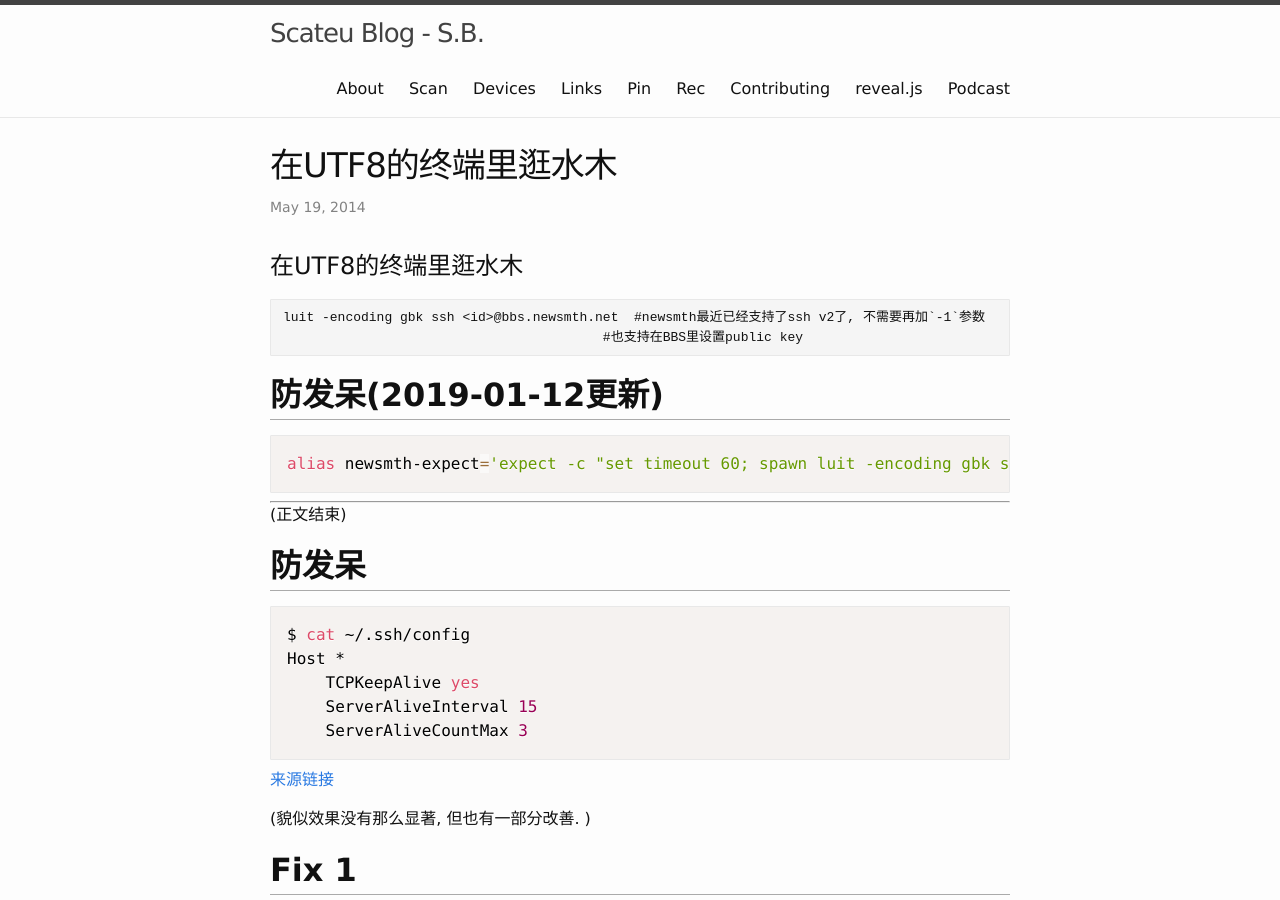
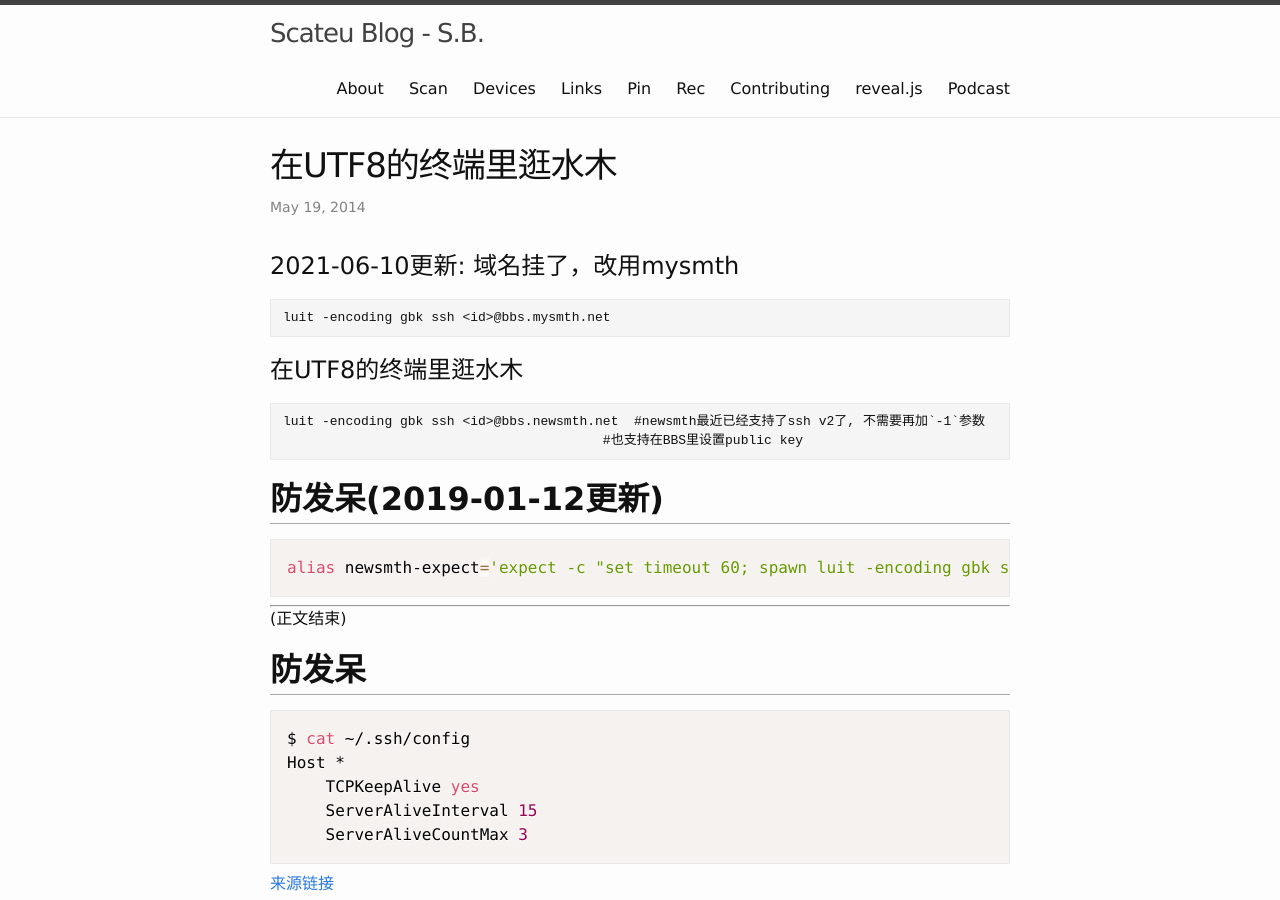
Before and after one commit to scateu/scateu.github.io, a Jekyll site: the page built from _posts/2014-05-19-bbs-on-normal-terminal.md, in a window 1280 px wide and 900 px high. Built offline with Jekyll 4.4.1, drawn with Linux system fonts in a browser that asks for light colours; nearby versions of some CDN libraries; comment, search, counter and statistics services are not loaded.

Commit message:
Thu Jun 10 02:04:59 CST 2021

```diff
--- a/_posts/2014-05-19-bbs-on-normal-terminal.md
+++ b/_posts/2014-05-19-bbs-on-normal-terminal.md
@@ -3,6 +3,11 @@ layout: post
 title: 在UTF8的终端里逛水木
 date: 2014/05/19 00:23:00
 ---
+
+# 2021-06-10更新: 域名挂了，改用mysmth
+
+	luit -encoding gbk ssh <id>@bbs.mysmth.net
+
 
 # 在UTF8的终端里逛水木
 
```
